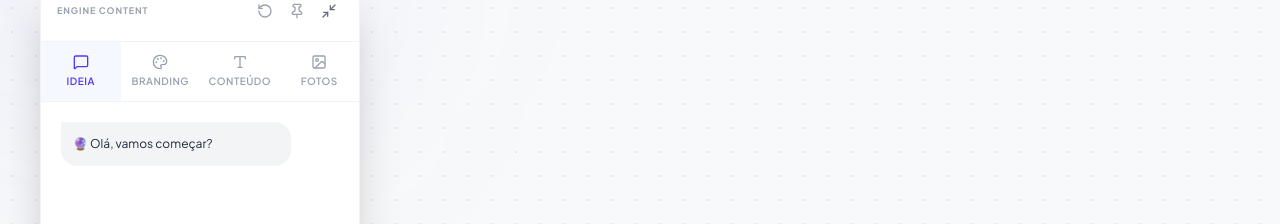
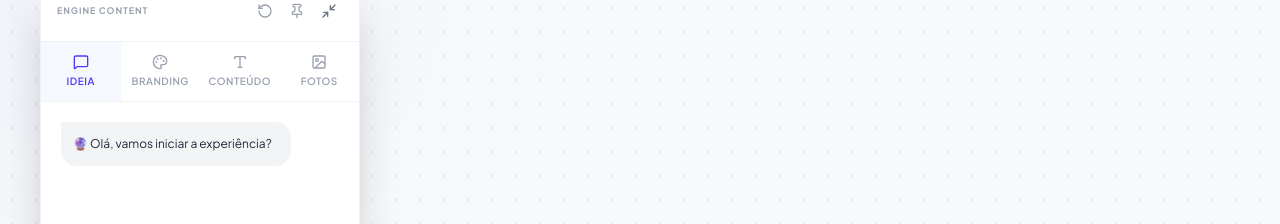
Before and after one commit to douglasleao112/INSTA-CRAFT, a React (Vite) app: page / in a window 1280 px wide. Shown: the part 100-324 px from the top of the page. Built offline with nearby package versions, Linux system fonts and the light colour scheme.

Commit message:
feat(control-panel): Animar mensagem inicial do chat
Adiciona animação de digitação à mensagem de boas-vindas do chatbot para uma experiência de usuário mais dinâmica.

```diff
--- a/src/components/ControlPanel.tsx
+++ b/src/components/ControlPanel.tsx
@@ -79,9 +79,12 @@ export const ControlPanel: React.FC<ControlPanelProps> = ({
   const avatarInputRef = useRef<HTMLInputElement>(null);
 
   // Chat state
-  const [messages, setMessages] = useState<Message[]>([
-    { role: 'model', text: '🔮 Olá, vamos começar?' }
-  ]);
+const [messages, setMessages] = useState<Message[]>([
+  { role: 'model', text: '' }
+]);
+
+const [isTypingIntro, setIsTypingIntro] = useState(true);
+
   const [input, setInput] = useState('');
   const [isLoading, setIsLoading] = useState(false);
   const chatEndRef = useRef<HTMLDivElement>(null);
@@ -94,13 +97,38 @@ export const ControlPanel: React.FC<ControlPanelProps> = ({
     scrollToBottom();
   }, [messages]);
 
+  useEffect(() => {
+  const fullText = '🔮 Olá, vamos iniciar a experiência?';
+  let i = 0;
+
+  setIsTypingIntro(true);
+
+  const timer = window.setInterval(() => {
+    i++;
+
+    setMessages(prev => {
+      const next = [...prev];
+      if (!next[0]) return prev;
+      next[0] = { ...next[0], role: 'model', text: fullText.slice(0, i) };
+      return next;
+    });
+
+    if (i >= fullText.length) {
+      window.clearInterval(timer);
+      setIsTypingIntro(false);
+    }
+  }, 25); // velocidade: 25 rápido | 50 mais lento
+
+  return () => window.clearInterval(timer);
+}, []);
+
   // ✅ garante homePosition para não "perder" a assinatura ao reativar
 useEffect(() => {
 
 
   const handleResetConfig = () => {
   // opcional: confirmação
-  const ok = window.confirm("Resetar configurações? Isso vai limpar o localStorage.");
+  const ok = window.confirm("Resetar configurações? Isso vai limpar o histórico.");
   if (!ok) return;
 
   // limpa tudo (se preferir, use removeItem nas chaves específicas)
@@ -198,7 +226,7 @@ const sigs = config.branding.signatures;
         const result = await chat.sendMessage({ message: userMessage });
         setMessages(prev => [...prev, { role: 'model', text: result.text || 'Desculpe, não consegui processar sua solicitação.' }]);
       } catch (geminiError) {
-        setMessages(prev => [...prev, { role: 'model', text: 'Erro ao conectar com a inteligência artificial. Tente novamente.' }]);
+        setMessages(prev => [...prev, { role: 'model', text: 'Erro ao conectar com a inteligência artificial. Tente acessar: https://chatgpt.com/g/g-699ba52943f48191bcd840a8dba514bd-insta-craft ' }]);
       }
     } finally {
       setIsLoading(false);
@@ -306,6 +334,37 @@ const shouldShowFrameSection = activeTextSignatures.some((s: any) => !!s?.showFr
     }
   };
 
+
+  const linkify = (text: string) => {
+  const urlRegex = /(\bhttps?:\/\/[^\s]+|\bwww\.[^\s]+)/gi;
+
+  return text.split(urlRegex).map((part, idx) => {
+    if (!part) return null;
+
+    const isUrl = urlRegex.test(part);
+    urlRegex.lastIndex = 0;
+
+    if (!isUrl) {
+      return <React.Fragment key={idx}>{part}</React.Fragment>;
+    }
+
+    const href = part.startsWith("http") ? part : `https://${part}`;
+
+    return (
+      <a
+        key={idx}
+        href={href}
+        target="_blank"
+        rel="noopener noreferrer"
+        className="underline text-indigo-600 break-words"
+        onClick={(e) => e.stopPropagation()}
+      >
+        {part}
+      </a>
+    );
+  });
+};
+
   return (
     <motion.div
       drag={!isPinned}
@@ -397,7 +456,12 @@ onClick={() => onResetConfig?.()}
                         ? "bg-indigo-600 text-white ml-auto rounded-tr-none"
                         : "bg-gray-100 text-gray-800 mr-auto rounded-tl-none"
                     )}>
-                      <div className="whitespace-pre-wrap">{m.text}</div>
+                      <div className="whitespace-pre-wrap break-words">
+  {linkify(m.text)}
+  {i === 0 && m.role === 'model' && isTypingIntro && (
+    <span className="inline-block w-[6px] ml-1 animate-pulse">|</span>
+  )}
+</div>
                     </div>
                   ))}
                   {isLoading && (
```
